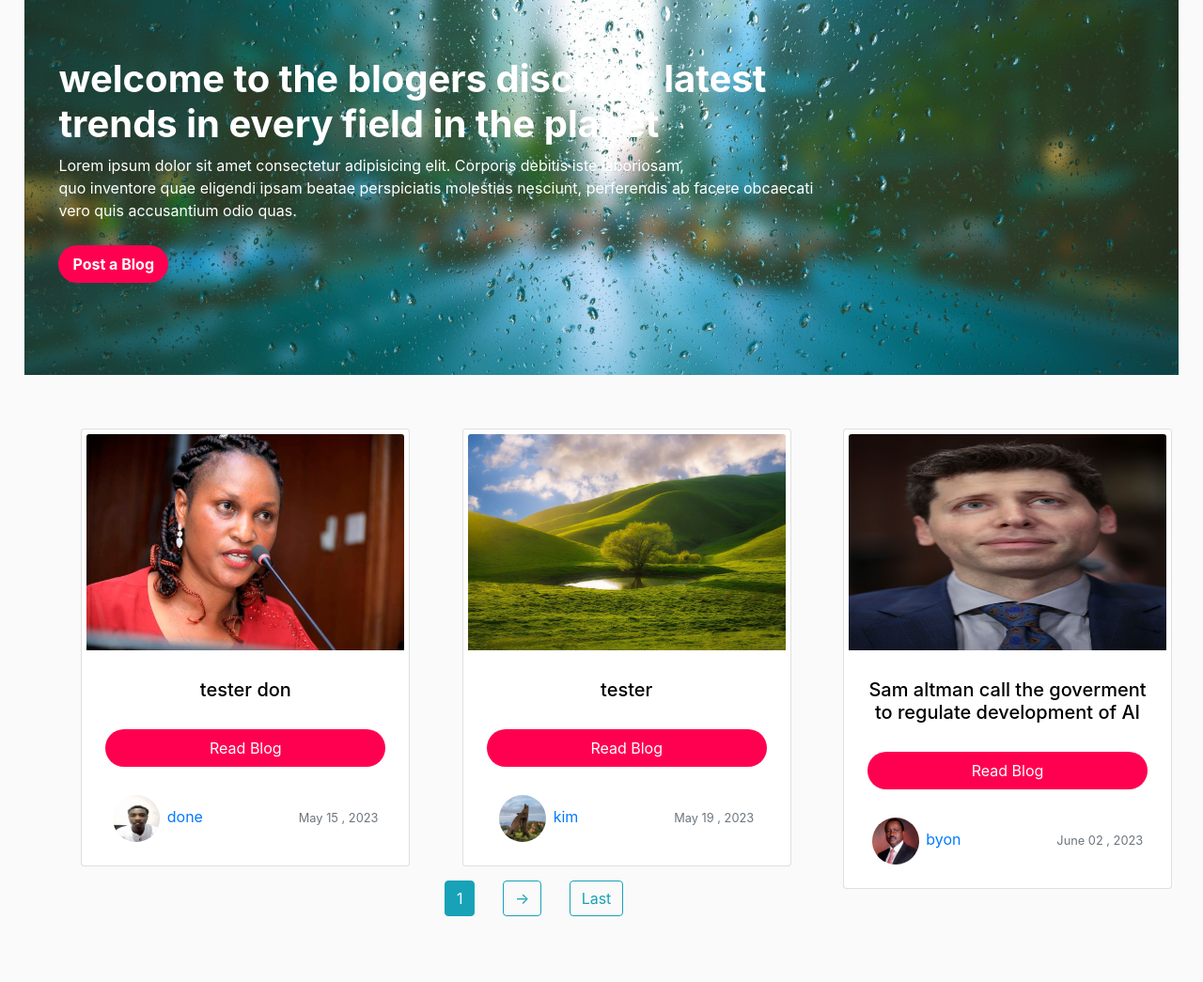
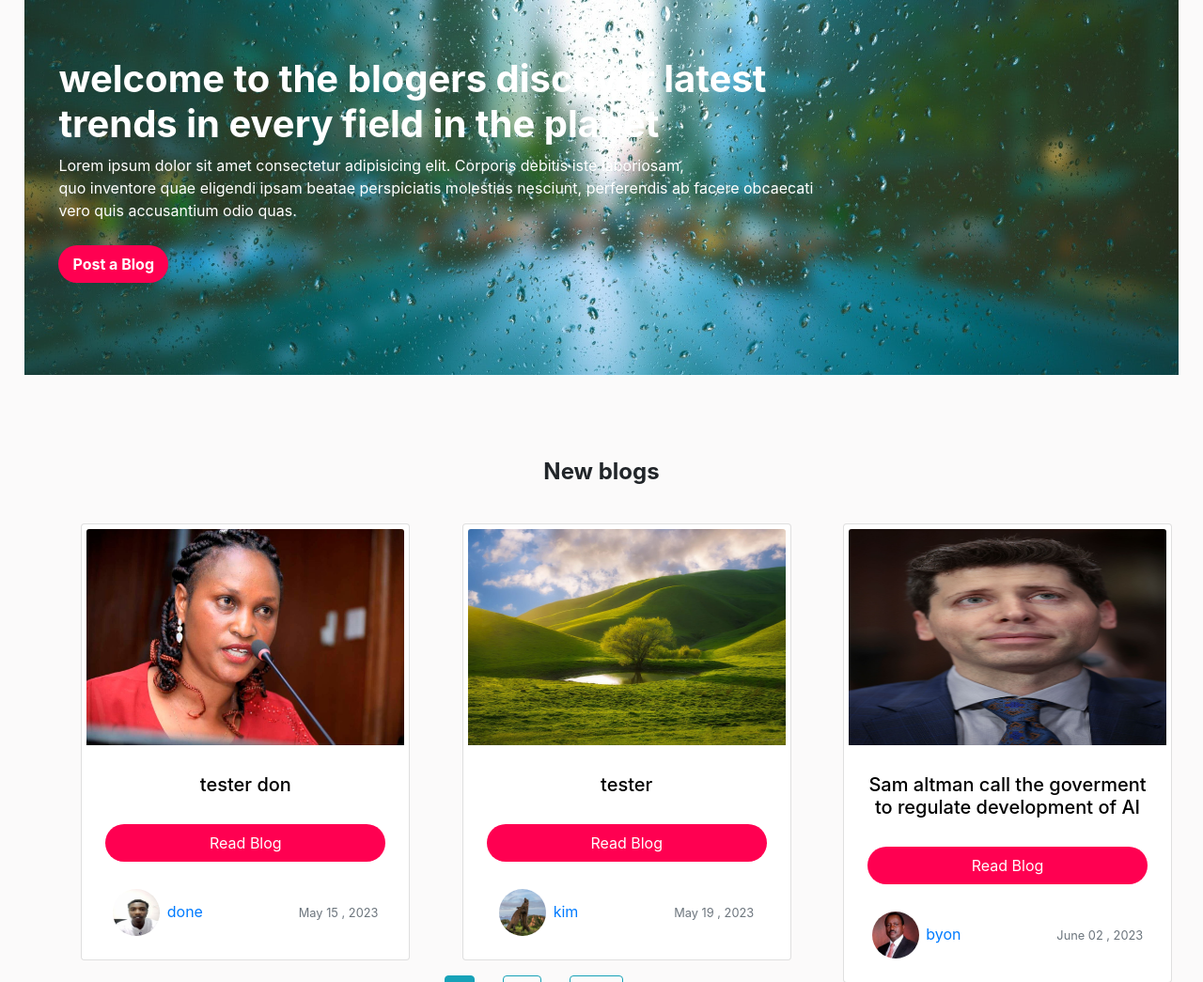
Before and after one commit to kiplangat01/Django_React-App, a Django app: page / in a window 1280 px wide. Shown: the part 373-1418 px from the top of the page at 94% size. Run offline with Django 4.2, Linux system fonts and the light colour scheme; data comes from the database, SQL or seed files in the repository; both versions use the stored data as it was after the commit.

Commit message:
added requirements.txt file

```diff
--- a/blog/templates/blog/index.html
+++ b/blog/templates/blog/index.html
@@ -31,9 +31,12 @@
   </div>
 
 </section>
-
+<div class="head" style="text-align: center; margin-top: 7%;">
+  <h4 class="font-weight-bold">New blogs</h4>
+</div>
 
                 {% for post in posts%}
+
                 <div class="col-md-2 mb-2">
                   <div class="card " style="width:350px;  margin: 4%; margin-top: 50%; padding: 5px">
                    <img src="{{ post.image.url }}" class="card-img-top" alt="{{post.title}}" height="230px">
```
Also changed, not shown: requirements.txt (added, +16 -0 lines), db.sqlite3, media/profile_pics/kalonzo.jpg (added).
